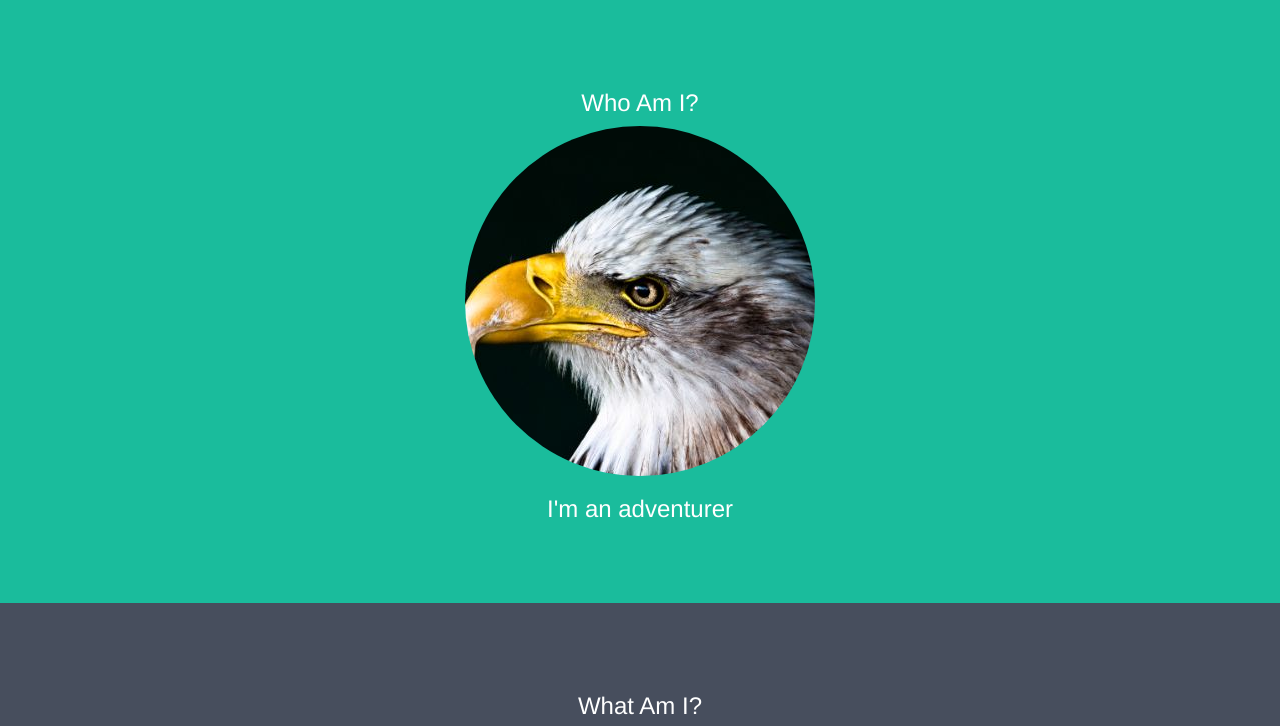
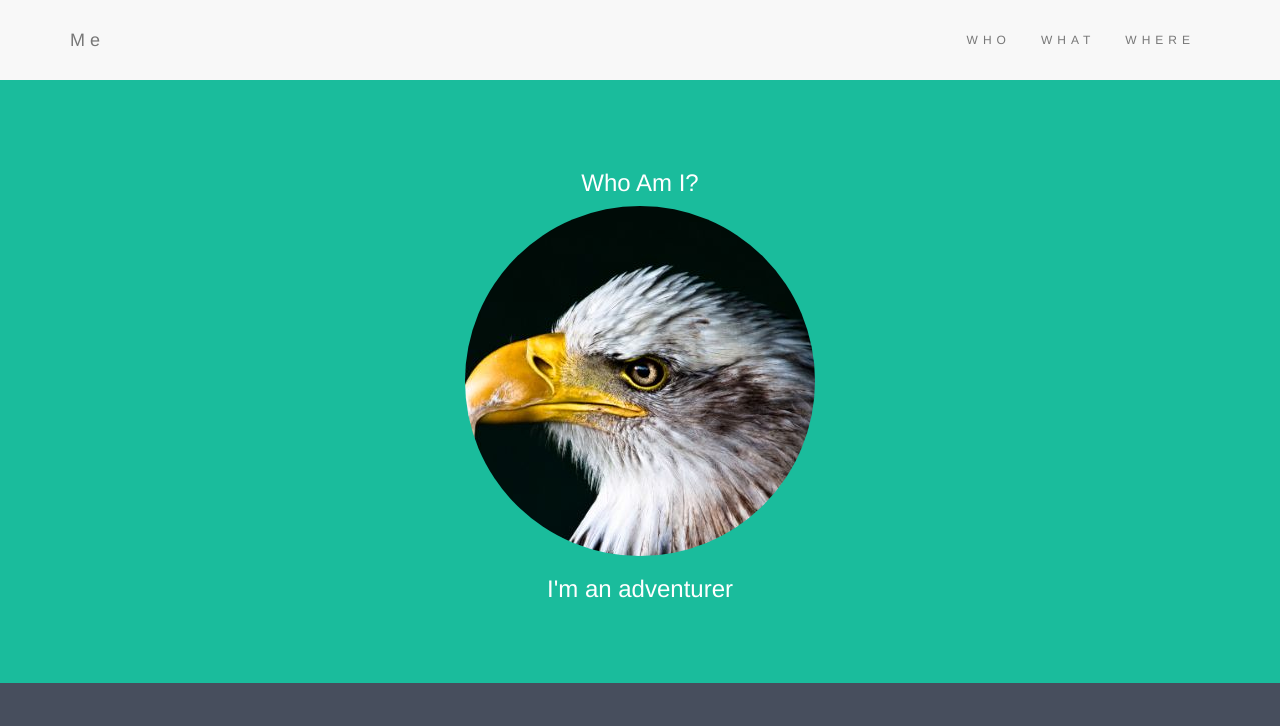
Before and after one commit to thanhvinhle/w3schools, a plain HTML site: page Bootstrap/Theme_SimplyMe/index.html in a window 1280 px wide. Shown: the top 726 px of the page. Drawn offline with nearby package versions, Linux system fonts and the light colour scheme.

Commit message:
Add navbar and style it

```diff
--- a/Bootstrap/Theme_SimplyMe/index.html
+++ b/Bootstrap/Theme_SimplyMe/index.html
@@ -10,24 +10,56 @@
   <script src="https://maxcdn.bootstrapcdn.com/bootstrap/3.3.7/js/bootstrap.min.js"></script>
   <style>
   .bg-1 {
-      background-color: #1abc9c; /* Green */
+      background-color: #1abc9c;
       color: #ffffff;
   }
   .bg-2 {
-      background-color: #474e5d; /* Dark Blue */
+      background-color: #474e5d;
       color: #ffffff;
   }
   .bg-3 {
-      background-color: #fff; /* White */
+      background-color: #ffffff;
       color: #555555;
   }
   .container-fluid {
       padding-top: 70px;
       padding-bottom: 70px;
   }
+  .navbar {
+      padding-top: 15px;
+      padding-bottom: 15px;
+      border: 0;
+      border-radius: 0;
+      margin-bottom: 0;
+      font-size: 12px;
+      letter-spacing: 5px;
+  }
+  .navbar-nav  li a:hover {
+      color: #1abc9c !important;
+  }
   </style>
 </head>
 <body>
+
+<nav class="navbar navbar-default">
+  <div class="container">
+    <div class="navbar-header">
+      <button type="button" class="navbar-toggle" data-toggle="collapse" data-target="#myNavbar">
+        <span class="icon-bar"></span>
+        <span class="icon-bar"></span>
+        <span class="icon-bar"></span>
+      </button>
+      <a class="navbar-brand" href="#">Me</a>
+    </div>
+    <div class="collapse navbar-collapse" id="myNavbar">
+      <ul class="nav navbar-nav navbar-right">
+        <li><a href="#">WHO</a></li>
+        <li><a href="#">WHAT</a></li>
+        <li><a href="#">WHERE</a></li>
+      </ul>
+    </div>
+  </div>
+</nav>
 
 <div class="container-fluid bg-1 text-center">
   <h3>Who Am I?</h3>
@@ -37,7 +69,7 @@
 
 <div class="container-fluid bg-2 text-center">
   <h3>What Am I?</h3>
-  <p>Lorem ipsum dolor sit amet, consectetur adipiscing elit, sed do eiusmod tempor incididunt ut labore et dolore magna aliqua. Ut enim ad minim veniam, quis nostrud exercitation ullamco laboris nisi ut aliquip ex ea commodo consequat.</p>
+  <p>Lorem ipsum dolor sit amet, consectetur adipiscing elit, sed do eiusmod tempor incididunt ut labore et dolore magna aliqua. Ut enim ad minim veniam, quis nostrud exercitation ullamco laboris nisi ut aliquip ex ea commodo consequat. </p>
   <a href="#" class="btn btn-default btn-lg">
     <span class="glyphicon glyphicon-search"></span> Search
   </a>
```
